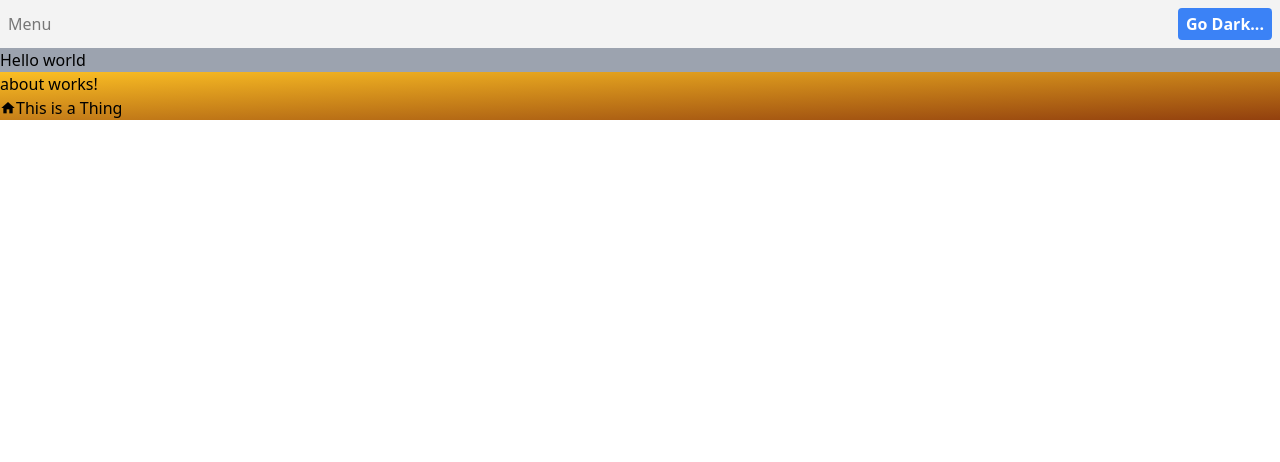
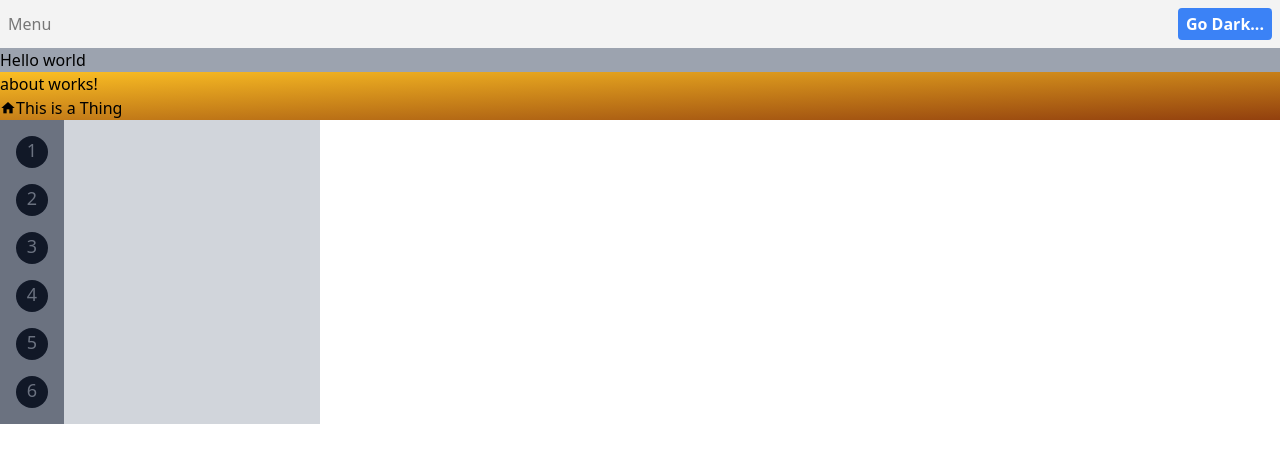
Before and after one commit to StefanBearson/AngularTailwind, an Angular app: page /about in a window 1280 px wide. Shown: the top 462 px of the page. Built offline with nearby package versions, Linux system fonts and the light colour scheme.

Commit message:
Add new test menu thing

```diff
--- a/src/app/modules/about/about.component.html
+++ b/src/app/modules/about/about.component.html
@@ -2,3 +2,21 @@
   <p>about works!</p>
   <span class="mdi mdi-home">This is a Thing</span>
 </div>
+
+<div>
+  <div class="flex flex-row">
+    <div class="flex flex-col w-16 p-4 bg-gray-500">
+      <div class="flex flex-col space-y-4">
+        <a (click)="menuClick($event)"><div class="menu-btn">1</div></a>
+        <a (click)="menuClick($event)"><div class="menu-btn">2</div></a>
+        <a (click)="menuClick($event)"><div class="menu-btn">3</div></a>
+        <a (click)="menuClick($event)"><div class="menu-btn">4</div></a>
+        <a (click)="menuClick($event)"><div class="menu-btn">5</div></a>
+        <a (click)="menuClick($event)"><div class="menu-btn">6</div></a>
+      </div>
+    </div>
+    <div class="w-64 bg-gray-300">
+
+    </div>
+  </div>
+</div>
--- a/src/app/modules/about/about.component.ts
+++ b/src/app/modules/about/about.component.ts
@@ -1,3 +1,4 @@
+// @ts-nocheck
 import { Component, OnInit } from '@angular/core';
 
 @Component({
@@ -12,4 +13,14 @@ export class AboutComponent implements OnInit {
   ngOnInit(): void {
   }
 
+  menuClick(event){
+    document.querySelectorAll(".menu-btn").forEach(button => {
+      button.classList.remove("active")
+    })
+    event.path.map(element => {
+      console.log(element.classList)
+      if(element.classList == "menu-btn")
+        element.classList.add("active")
+    });
+  }
 }
--- a/src/styles.scss
+++ b/src/styles.scss
@@ -7,3 +7,16 @@
 .btn {
   @apply bg-blue-500 hover:bg-gray-500 text-white font-bold py-1 px-2 rounded
 }
+
+.menu-btn {
+  @apply rounded-full bg-gray-900 w-8 h-8 text-center text-gray-500 text-lg align-middle
+}
+
+.menu-btn:hover {
+  width: 64px;
+}
+
+.menu-btn.active {
+  @apply bg-gray-300;
+  width: 64px;
+}
```
